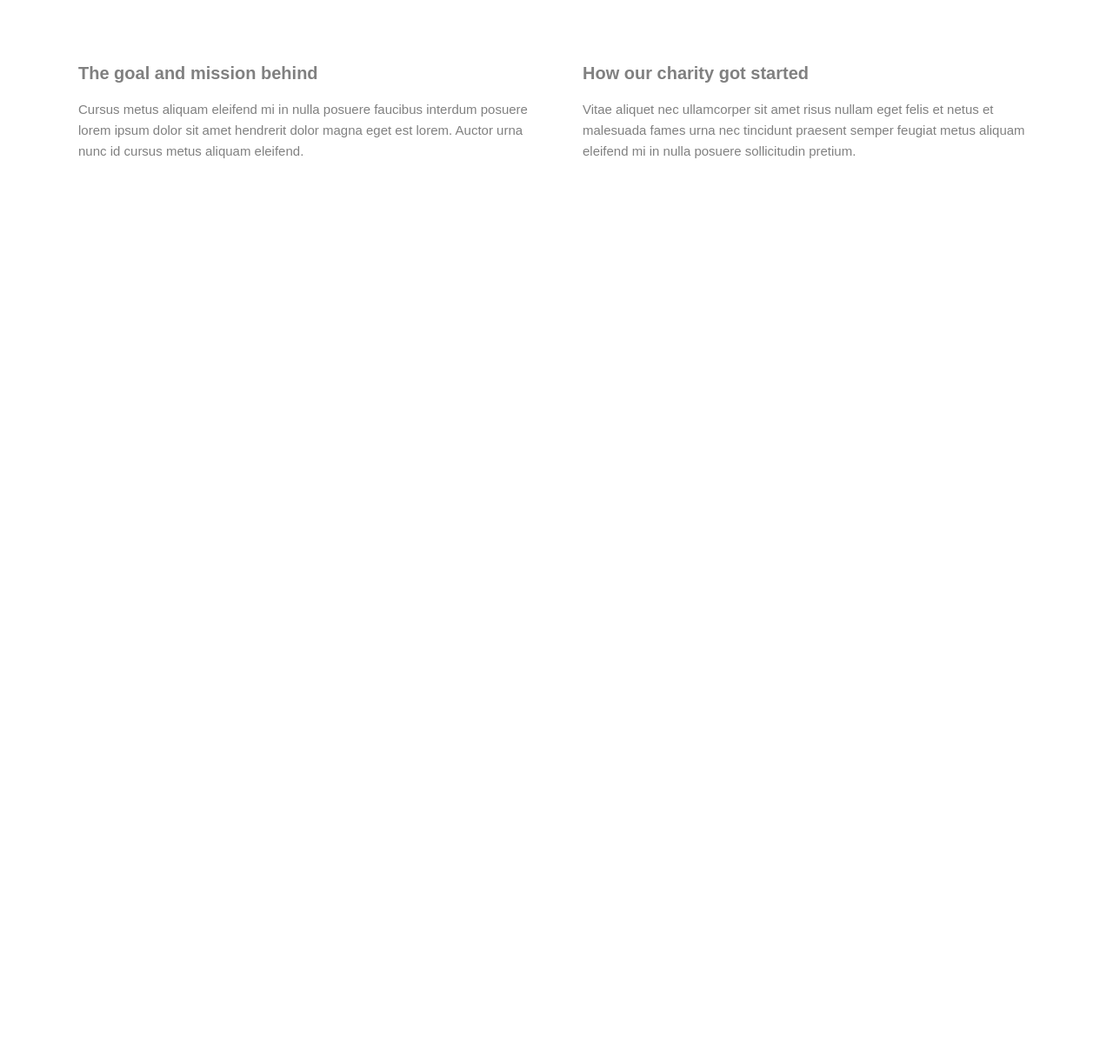
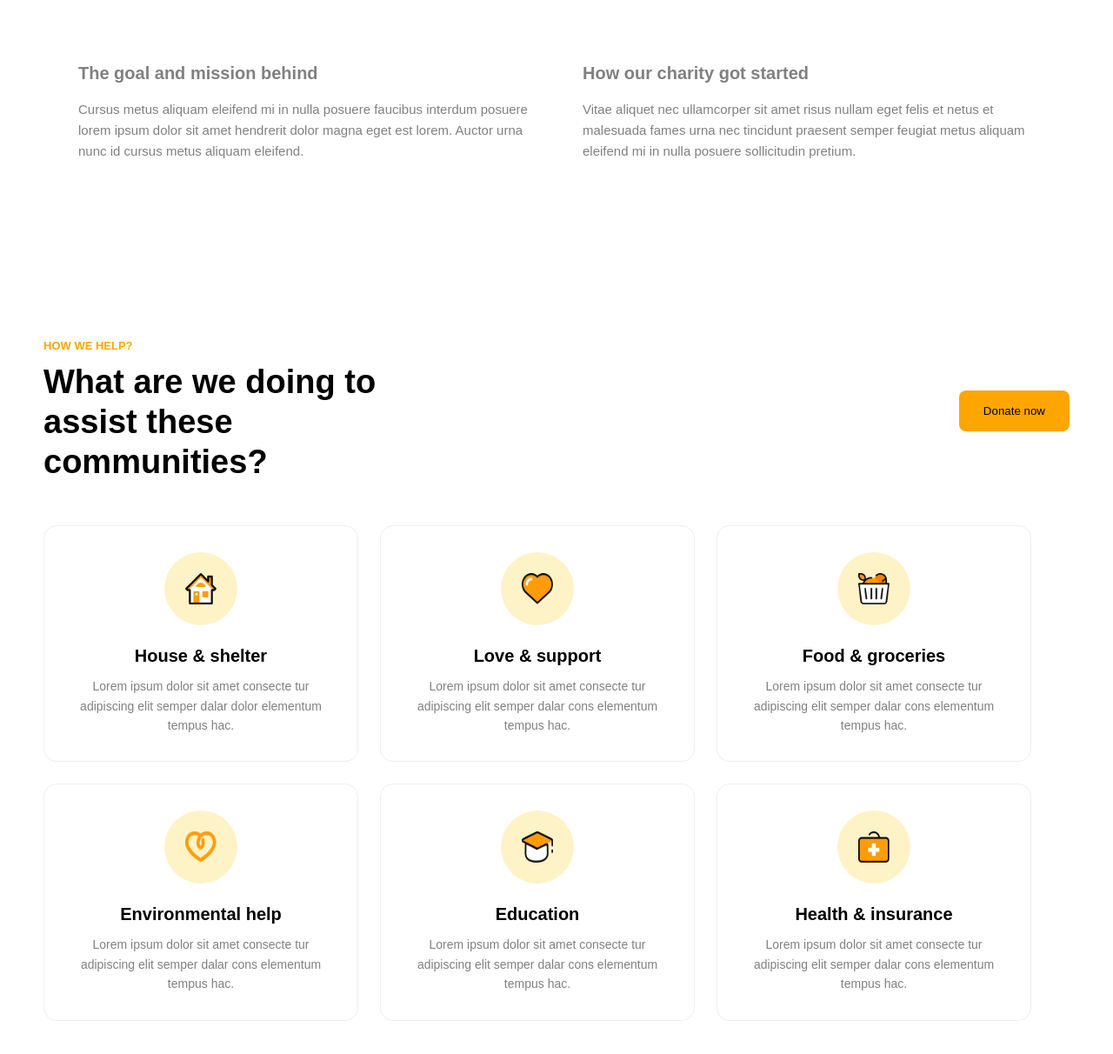
Before and after one commit to muhammmad3456aliev-maker/Exam3, a plain HTML site: page index.html in a window 1280 px wide. Shown: the part 4211-5423 px from the top of the page at 87% size. Before the commit the page ends 4511 px from the top, so only its background shows below. Drawn offline with Linux system fonts and the light colour scheme.

Commit message:
first commit

```diff
--- a/index.html
+++ b/index.html
@@ -170,5 +170,60 @@
         </div>
     </div>
 </div>
+ <div class="section6">
+    <div class="hp">
+        <div class="hh2">
+            <div>
+                <p class="hs">HOW WE HELP?</p>
+                <h1>What are we doing to assist these communities?</h1>
+            </div>
+            <button>Donate now</button>
+        </div>
+        <div class="hb">
+            <div class="hc">
+                <div class="hi">
+                    <img src="./image/Group (3).png" alt="">
+                </div>
+                <h3>House & shelter</h3>
+                <p>Lorem ipsum dolor sit amet consecte tur adipiscing elit semper dalar dolor elementum tempus hac.</p>
+            </div>
+            <div class="hc">
+                <div class="hi">
+                    <img src="./image/Group (4).png" alt="">
+                </div>
+                <h3>Love & support</h3>
+                <p>Lorem ipsum dolor sit amet consecte tur adipiscing elit semper dalar cons elementum tempus hac.</p>
+            </div>
+            <div class="hc">
+                <div class="hi">
+                    <img src="./image/Group (5).png" alt="">
+                </div>
+                <h3>Food & groceries</h3>
+                <p>Lorem ipsum dolor sit amet consecte tur adipiscing elit semper dalar cons elementum tempus hac.</p>
+            </div>
+            <div class="hc">
+                <div class="hi">
+                    <img src="./image/Vector (1).png" alt="">
+                </div>
+                <h3>Environmental help</h3>
+                <p>Lorem ipsum dolor sit amet consecte tur adipiscing elit semper dalar cons elementum tempus hac.</p>
+            </div>
+            <div class="hc">
+                <div class="hi">
+                    <img src="./image/Group (6).png" alt="">
+                </div>
+                <h3>Education</h3>
+                <p>Lorem ipsum dolor sit amet consecte tur adipiscing elit semper dalar cons elementum tempus hac.</p>
+            </div>
+            <div class="hc">
+                <div class="hi">
+                    <img src="./image/Group (7).png" alt="">
+                </div>
+                <h3>Health & insurance</h3>
+                <p>Lorem ipsum dolor sit amet consecte tur adipiscing elit semper dalar cons elementum tempus hac.</p>
+            </div>
+        </div>
+    </div>
+</div>
 </body>
 </html>
--- a/style.css
+++ b/style.css
@@ -474,3 +474,85 @@ body {
     line-height: 1.6;
     color: gray;
 }
+.section6 {
+    max-width: 1200px;
+    margin: auto;
+    background-color: white;
+    padding: 90px 50px;
+}
+
+.hp {
+    width: 100%;
+}
+
+.hh2 {
+    display: flex;
+    align-items: center;
+    justify-content: space-between;
+    margin-bottom: 50px;
+}
+
+.hh2 div {
+    width: 480px;
+}
+
+.hs {
+    color: orange;
+    font-size: 13px;
+    font-weight: bold;
+    margin-bottom: 12px;
+}
+
+.hh2 h1 {
+    font-size: 38px;
+    line-height: 1.2;
+}
+
+.hh2 button {
+    background-color: orange;
+    border: none;
+    padding: 16px 28px;
+    border-radius: 8px;
+}
+
+.hb {
+    display: flex;
+    flex-wrap: wrap;
+    gap: 25px;
+}
+
+.hc {
+    width: 300px;
+    padding: 30px 30px;
+    border: 1px solid #eee;
+    border-radius: 15px;
+    text-align: center;
+}
+
+.hi {
+    width: 84px;
+    height: 84px;
+    background-color: #fef3c7;
+    border-radius: 50%;
+    margin: auto;
+    margin-bottom: 24px;
+    display: flex;
+    align-items: center;
+    justify-content: center;
+}
+
+.hi img {
+    width: 36px;
+    height: 36px;
+}
+
+.hc h3 {
+    font-size: 20px;
+    margin-bottom: 12px;
+}
+
+.hc p {
+    font-size: 14px;
+    line-height: 1.6;
+    color: gray;
+}
```
Also changed, not shown: image/Group (3).png (added), image/Group (4).png (added), image/Group (5).png (added), image/Group (6).png (added), image/Group (7).png (added).
